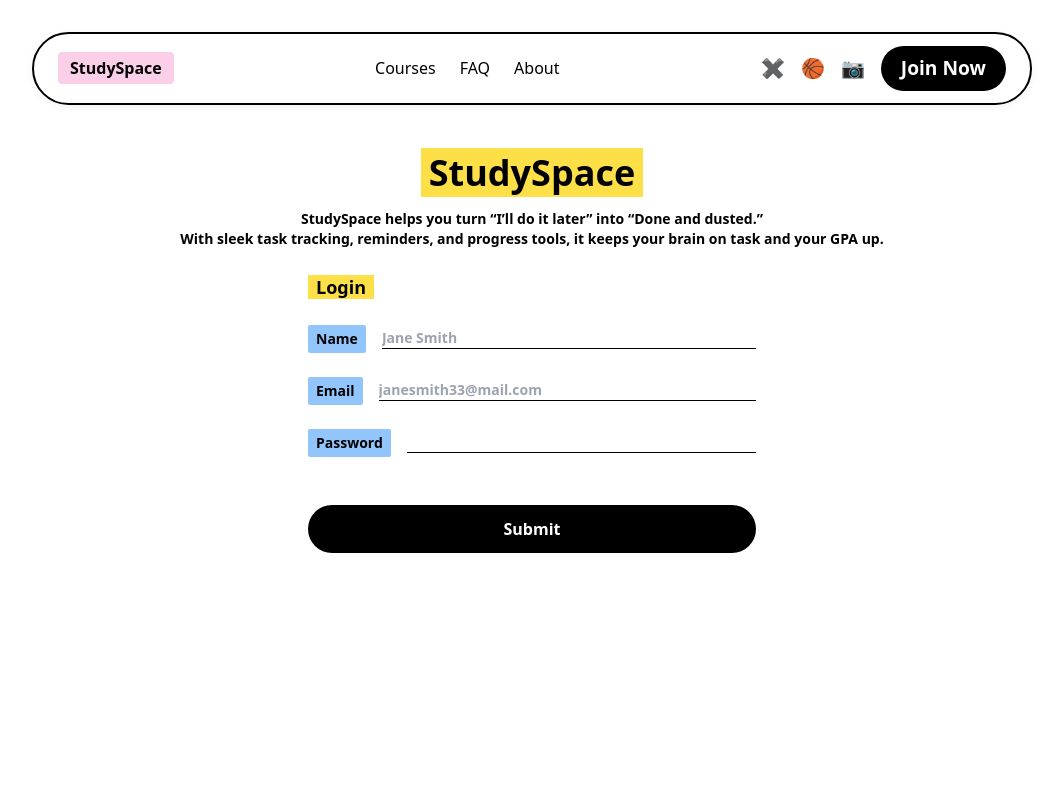
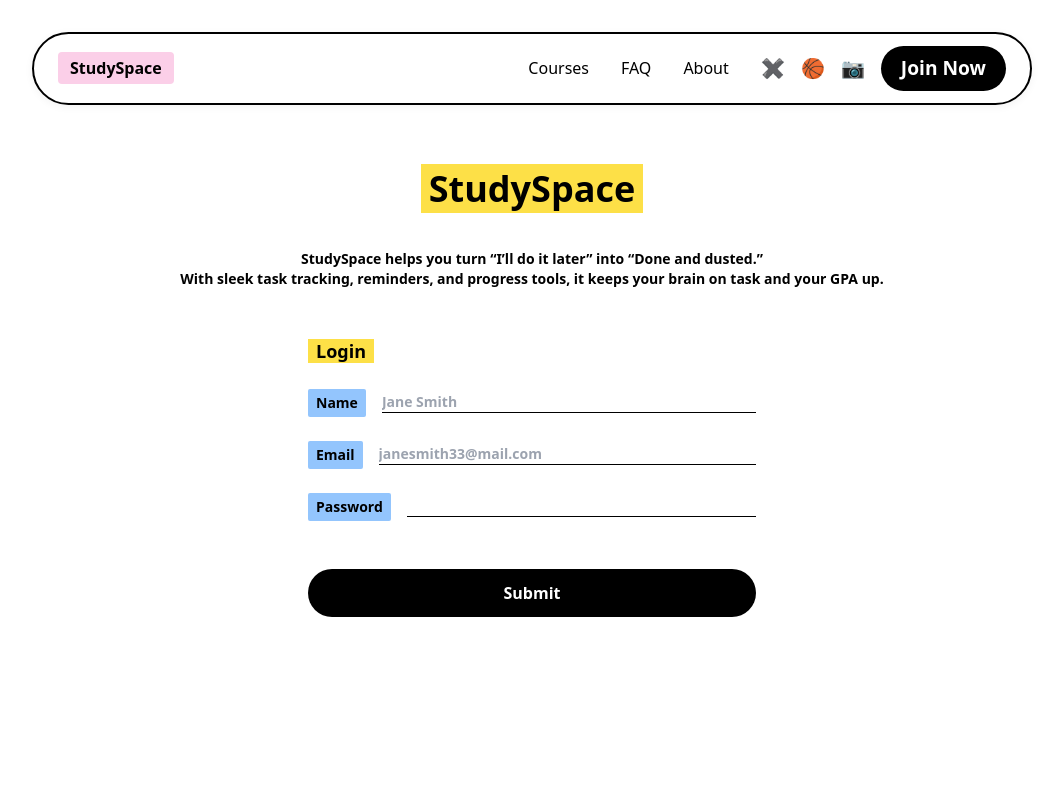
Before and after one commit to PorrangiYalda/StudySpace, a React (Create React App) app in the folder Frontend/framer-clone/: page /login in a window 1280 px wide. Shown: the top 800 px of the page, without its empty margins (108-1171 px from the left). Built offline with nearby package versions, Linux system fonts and the light colour scheme.

Commit message:
pushed to right

```diff
--- a/Frontend/framer-clone/src/components/LoginForm.jsx
+++ b/Frontend/framer-clone/src/components/LoginForm.jsx
@@ -20,8 +20,8 @@ export default function LoginForm() {
 
   return (
     <div className="min-h-screen bg-white px-6 py-12 flex flex-col items-center text-black font-sans">
-      <div className="text-4xl font-black">
-        <span className="bg-yellow-300 px-2">StudySpace</span>
+      <div className="text-4xl font-black mt-4 mb-6">
+        <span className="bg-yellow-300 px-2 ">StudySpace</span>
       </div>
 
       <p className="text-sm font-black text-center mt-4 mb-6">
@@ -30,12 +30,12 @@ export default function LoginForm() {
         With sleek task tracking, reminders, and progress tools, it keeps your brain on task and your GPA up.
       </p>
 
-      <div className="w-full max-w-md">
+      <div className="w-full max-w-md mt-6">
         <h2 className="text-lg font-semibold mb-6">
           <span className="bg-yellow-300 px-2">Login</span>
         </h2>
 
-        <form className="space-y-6" onSubmit={handleSubmit}>
+        <form className="space-y-6 " onSubmit={handleSubmit}>
           <div>
             <label className="flex items-center gap-2 text-sm font-bold">
               <span className="bg-blue-300 px-2 py-1 rounded-sm">Name</span>
--- a/Frontend/framer-clone/src/components/Navbar.jsx
+++ b/Frontend/framer-clone/src/components/Navbar.jsx
@@ -17,7 +17,11 @@ position: "sticky",
 top: 0,
 zIndex: 999,
 };
-
+ const rightContainer ={
+  display : "flex",
+  gap: "2rem",
+  alignItems :"center"
+ }
 const navContainer = {
 display: "flex",
 justifyContent: "space-between",
@@ -45,6 +49,7 @@ gap: "1.5rem",
 alignItems: "center",
 fontWeight: "500",
 fontSize: "1rem",
+justifyContent: "flex-end"
 };
 
 const socialIcons = {
@@ -72,15 +77,15 @@ return (
 
 
     {/* Center nav */}
-    <div style={navLinks}>
+
+   <div>
+    <div style={rightContainer}>
       <span>Courses</span>
       <span style={{ cursor: "pointer" }} onClick={onFAQClick}>
         FAQ
       </span>
       <span>About</span>
-    </div>
-
-    {/* Icons + Button */}
+      {/* Icons + Button */}
     <div style={socialIcons}>
       <span>✖️</span>
       <span>🏀</span>
@@ -89,7 +94,9 @@ return (
         Join Now
       </button>
     </div>
-  </div>
+      </div>
+      </div>
+      </div>
 </div>
 
 );
```
